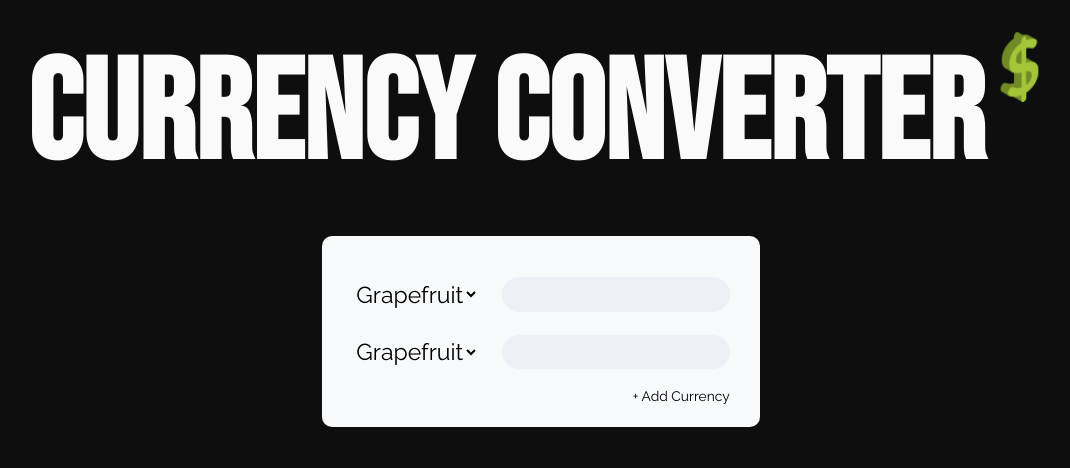
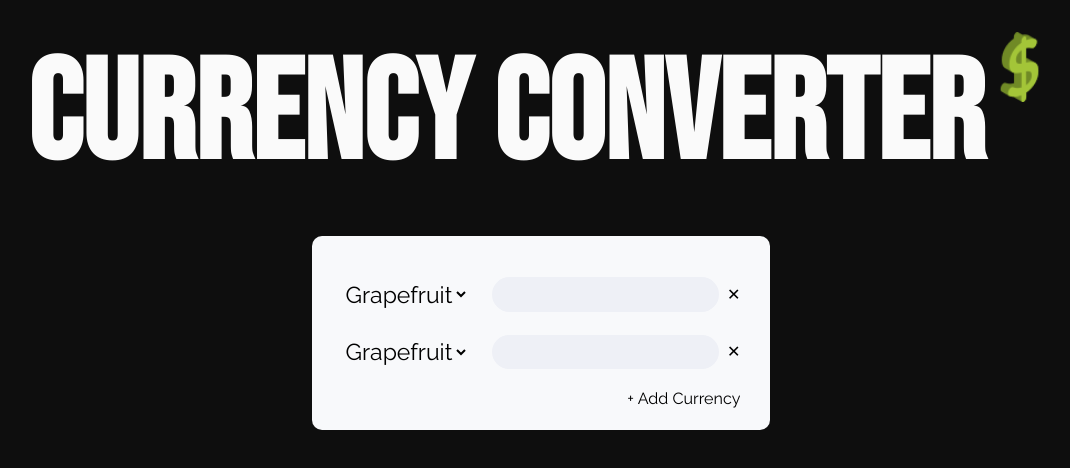
Before and after one commit to scc416/currency-converter, a React (Create React App) app: page / in a window 1280 px wide. Shown: the top 468 px of the page, without its empty margins (99-1169 px from the left). Built offline with nearby package versions, Linux system fonts and the light colour scheme; no server answers.

Commit message:
add delete button for each currencies

```diff
--- a/src/Components/Currency/Currency.css
+++ b/src/Components/Currency/Currency.css
@@ -44,12 +44,21 @@ input {
 
 .add-button {
   align-self: flex-end;
-  font-size: 0.6em;
+  font-size: 0.7em;
   position: relative;
   top: 0.5em;
 }
 
 .add-button:hover {
+  cursor: pointer;
+}
+
+.DeleteCurrencyButton {
+  font-size: 0.7em;
+  margin-left: 0.5em;
+}
+
+.DeleteCurrencyButton:hover {
   cursor: pointer;
 }
 
--- a/src/Components/Currency/CurrencyListItem.jsx
+++ b/src/Components/Currency/CurrencyListItem.jsx
@@ -1,3 +1,5 @@
+import DeleteCurrencyButton from "./DeleteCurrencyButton";
+
 const CurrencyListItem = () => {
   return (
     <div className="CurrencyListItem">
@@ -8,6 +10,7 @@ const CurrencyListItem = () => {
         <option value="mango">Mango</option>
       </select>
       <input />
+      <DeleteCurrencyButton />
     </div>
   );
 };
--- /dev/null
+++ b/src/Components/Currency/DeleteCurrencyButton.jsx
@@ -0,0 +1,5 @@
+const DeleteCurrencyButton = () => {
+  return <div class="DeleteCurrencyButton">✕</div>;
+};
+
+export default DeleteCurrencyButton;
```
